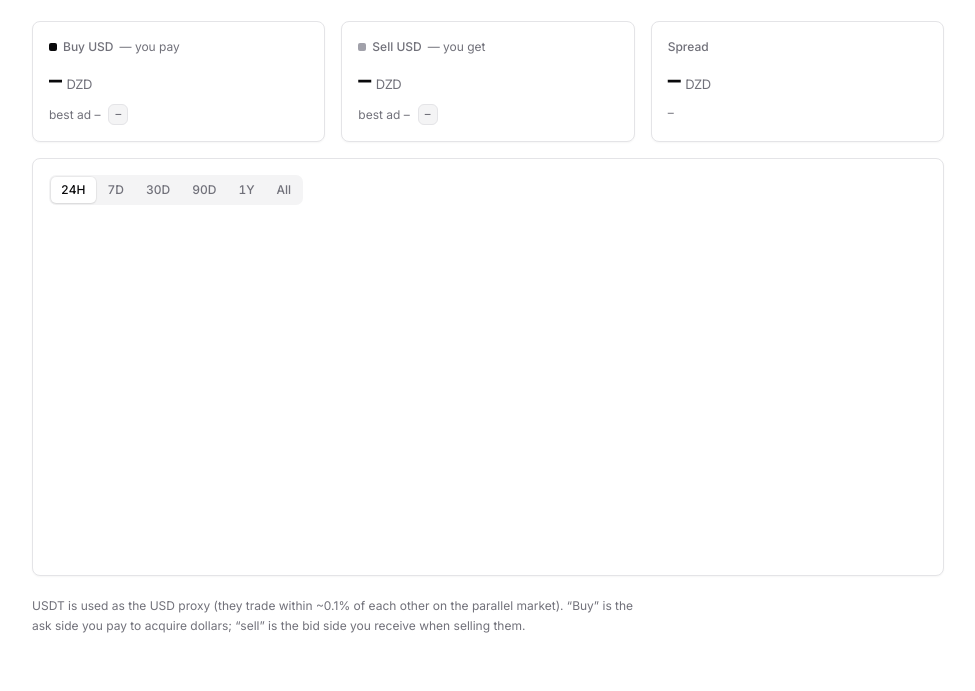
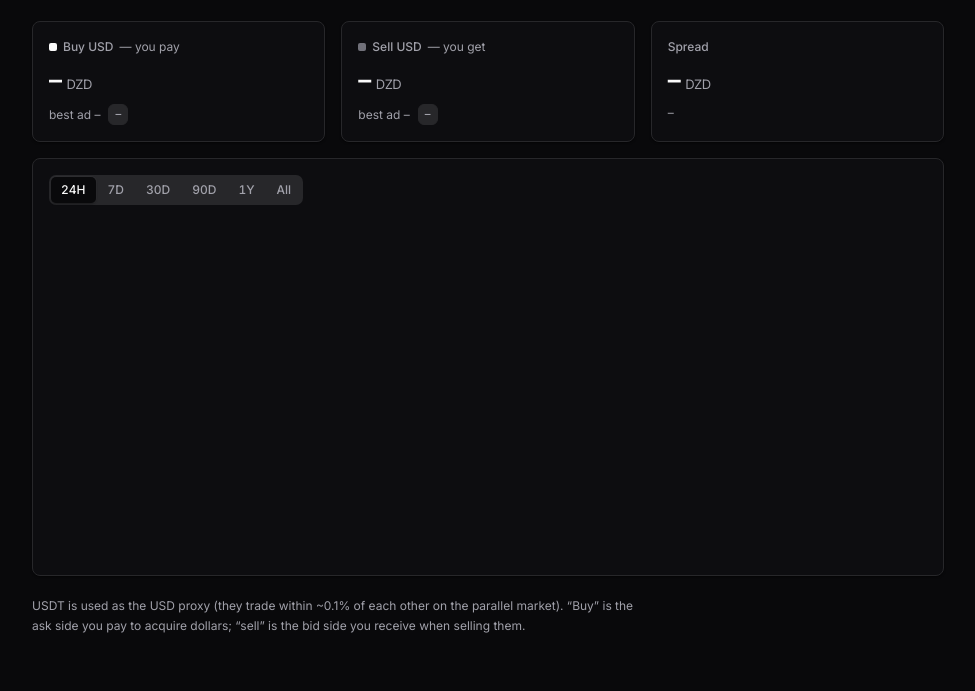
Before and after one commit to 0xWerz/devise-tracker, a website: page public/index.html in a window 1280 px wide. Shown: the part 115-806 px from the top of the page, without its empty margins (152-1127 px from the left). Drawn offline with nearby package versions, Linux system fonts and the light colour scheme; no server answers.

Commit message:
dashboard: dark zinc theme

```diff
--- a/public/index.html
+++ b/public/index.html
@@ -12,21 +12,22 @@
 <script src="https://cdn.jsdelivr.net/npm/chart.js@4.4.7/dist/chart.umd.min.js"></script>
 <style>
   :root {
-    --background: #ffffff;
-    --foreground: #09090b;
-    --card: #ffffff;
-    --muted: #f4f4f5;
-    --muted-foreground: #71717a;
-    --border: #e4e4e7;
-    --input: #e4e4e7;
-    --buy: #09090b;
-    --sell: #a1a1aa;
-    --good: #15803d;
-    --good-bg: #f0fdf4;
-    --good-border: #bbf7d0;
-    --bad: #b91c1c;
-    --bad-bg: #fef2f2;
-    --bad-border: #fecaca;
+    color-scheme: dark;
+    --background: #09090b;
+    --foreground: #fafafa;
+    --card: #0d0d10;
+    --muted: #27272a;
+    --muted-foreground: #a1a1aa;
+    --border: #27272a;
+    --input: #27272a;
+    --buy: #fafafa;
+    --sell: #71717a;
+    --good: #4ade80;
+    --good-bg: #052e16;
+    --good-border: #14532d;
+    --bad: #f87171;
+    --bad-bg: #450a0a;
+    --bad-border: #7f1d1d;
     --radius: 8px;
   }
   * { box-sizing: border-box; }
@@ -62,7 +63,7 @@
   .cards { display: grid; grid-template-columns: repeat(3, 1fr); gap: 16px; margin-bottom: 16px; }
   .card {
     background: var(--card); border: 1px solid var(--border); border-radius: var(--radius);
-    box-shadow: 0 1px 2px 0 rgb(0 0 0 / 0.04); padding: 16px;
+    box-shadow: 0 1px 2px 0 rgb(0 0 0 / 0.5); padding: 16px;
   }
   .card .label {
     display: flex; align-items: center; gap: 6px;
@@ -87,7 +88,7 @@
 
   .panel {
     background: var(--card); border: 1px solid var(--border); border-radius: var(--radius);
-    box-shadow: 0 1px 2px 0 rgb(0 0 0 / 0.04); padding: 16px;
+    box-shadow: 0 1px 2px 0 rgb(0 0 0 / 0.5); padding: 16px;
   }
   .panel-head {
     display: flex; justify-content: space-between; align-items: center;
@@ -103,7 +104,7 @@
   .segmented button:hover { color: var(--foreground); }
   .segmented button.on {
     background: var(--background); color: var(--foreground);
-    box-shadow: 0 1px 2px rgb(0 0 0 / 0.08), 0 0 0 1px rgb(0 0 0 / 0.04);
+    box-shadow: 0 1px 2px rgb(0 0 0 / 0.5), 0 0 0 1px rgb(255 255 255 / 0.04);
   }
   .hint { color: var(--muted-foreground); font-size: 12px; font-variant-numeric: tabular-nums; }
   .canvas-box { position: relative; height: 340px; }
@@ -202,11 +203,11 @@
   const dtTime = new Intl.DateTimeFormat("en-GB", { timeZone: TZ, hour: "2-digit", minute: "2-digit", hour12: false });
   const dtFull = new Intl.DateTimeFormat("en-GB", { timeZone: TZ, weekday: "short", day: "2-digit", month: "short", year: "numeric", hour: "2-digit", minute: "2-digit", hour12: false });
 
-  const INK = "#71717a";
-  const GRID = "rgba(9, 9, 11, 0.055)";
+  const INK = "#a1a1aa";
+  const GRID = "rgba(255, 255, 255, 0.06)";
   const SERIES = {
-    buy: { color: "#09090b", dash: [] },
-    sell: { color: "#a1a1aa", dash: [4, 3] },
+    buy: { color: "#fafafa", dash: [] },
+    sell: { color: "#71717a", dash: [4, 3] },
   };
   let chart = null;
   let range = "24";
@@ -304,7 +305,7 @@
       borderDash: SERIES[side].dash,
       pointRadius: sparse ? 3 : 0,
       pointBorderWidth: sparse ? 1.5 : 0,
-      pointBorderColor: "#ffffff",
+      pointBorderColor: "#09090b",
       pointBackgroundColor: SERIES[side].color,
       pointHitRadius: 12,
       pointHoverRadius: 3.5,
@@ -329,7 +330,7 @@
           x: {
             ticks: { color: INK, maxTicksLimit: 7, maxRotation: 0, autoSkip: true, padding: 6 },
             grid: { display: false },
-            border: { color: "#e4e4e7" },
+            border: { color: "#27272a" },
           },
           y: {
             grace: "8%",
@@ -348,11 +349,11 @@
             },
           },
           tooltip: {
-            backgroundColor: "#ffffff",
-            borderColor: "#e4e4e7",
+            backgroundColor: "#09090b",
+            borderColor: "#27272a",
             borderWidth: 1,
-            titleColor: "#09090b",
-            bodyColor: "#52525b",
+            titleColor: "#fafafa",
+            bodyColor: "#a1a1aa",
             cornerRadius: 8,
             padding: 10,
             boxPadding: 4,
```
